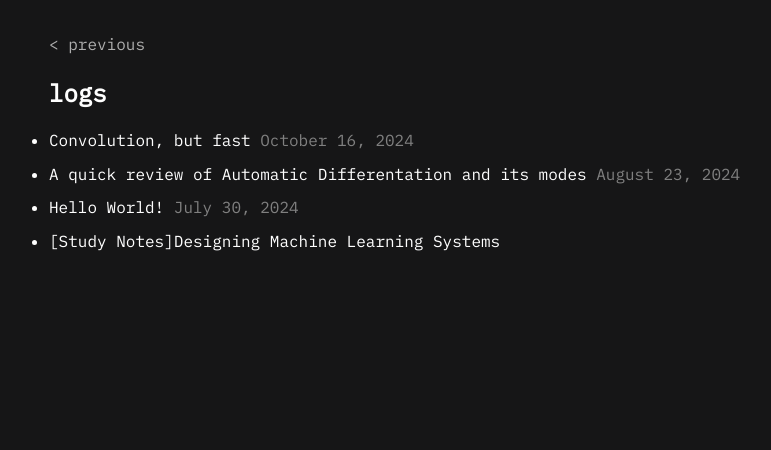
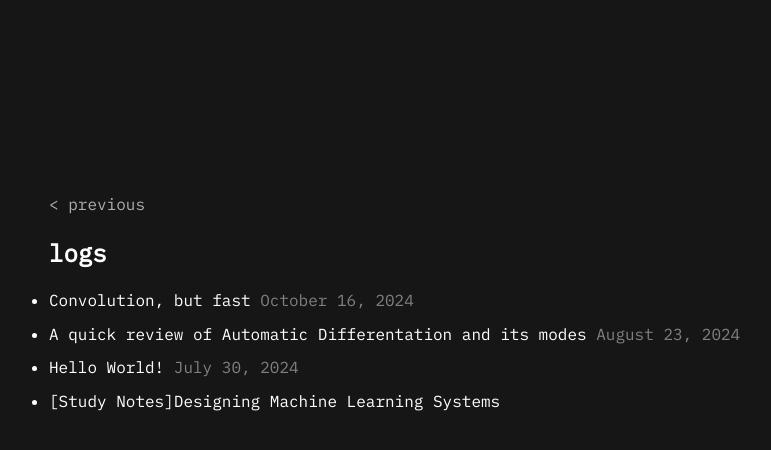
Before and after one commit to tayheau/tayheau.github.io, a Jekyll site: the page built from logs.html, in a window 1280 px wide. Shown: the top 450 px of the page, without its empty margins (207-978 px from the left). Built offline with Jekyll 4.4.1, drawn with Linux system fonts in a browser that asks for light colours.

Commit message:
Update logs.html

```diff
--- a/_layouts/logs.html
+++ b/_layouts/logs.html
@@ -30,6 +30,7 @@
             background-color: var(--bg-color);
             line-height: 1.6;
             padding: 1rem;
+            margin-top: 10em;
         }
         #container {
             width: 100%;
@@ -42,6 +43,7 @@
             margin-bottom: 1rem;
             color: var(--link-color);
             transition: color 0.3s ease;
+            text-decoration: none;
         }
         .back-link:hover {
             color: var(--link-hover-color);
@@ -73,6 +75,9 @@
             html {
                 font-size: 14px;
             }
+            body {
+                margin-top: 5em;
+            }
             #container {
                 width: 95%;
                 padding: 0.5rem;
@@ -84,6 +89,9 @@
         @media screen and (max-width: 400px) {
             html {
                 font-size: 12px;
+            }
+            body {
+                margin-top: 2em;
             }
         }
     </style>
```
